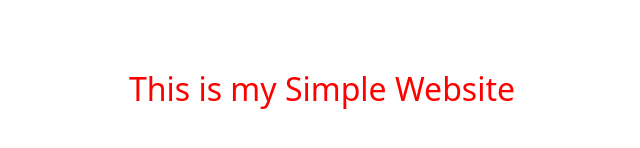
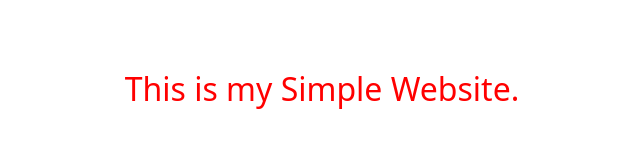
Before and after one commit to MDGAFFAR4444/gitdemo, a plain HTML site: page index.html in a window 1280 px wide. Shown: the part 336-484 px from the top of the page, 318-958 px from the left. Drawn offline with nearby package versions, Linux system fonts and the light colour scheme.

Commit message:
second change

```diff
--- a/index.html
+++ b/index.html
@@ -36,7 +36,7 @@
 
 
       <div id="sample">
-        <h2>This is my Simple Website</h2>
+        <h2>This is my Simple Website.</h2>
     </div>
 
 
```
